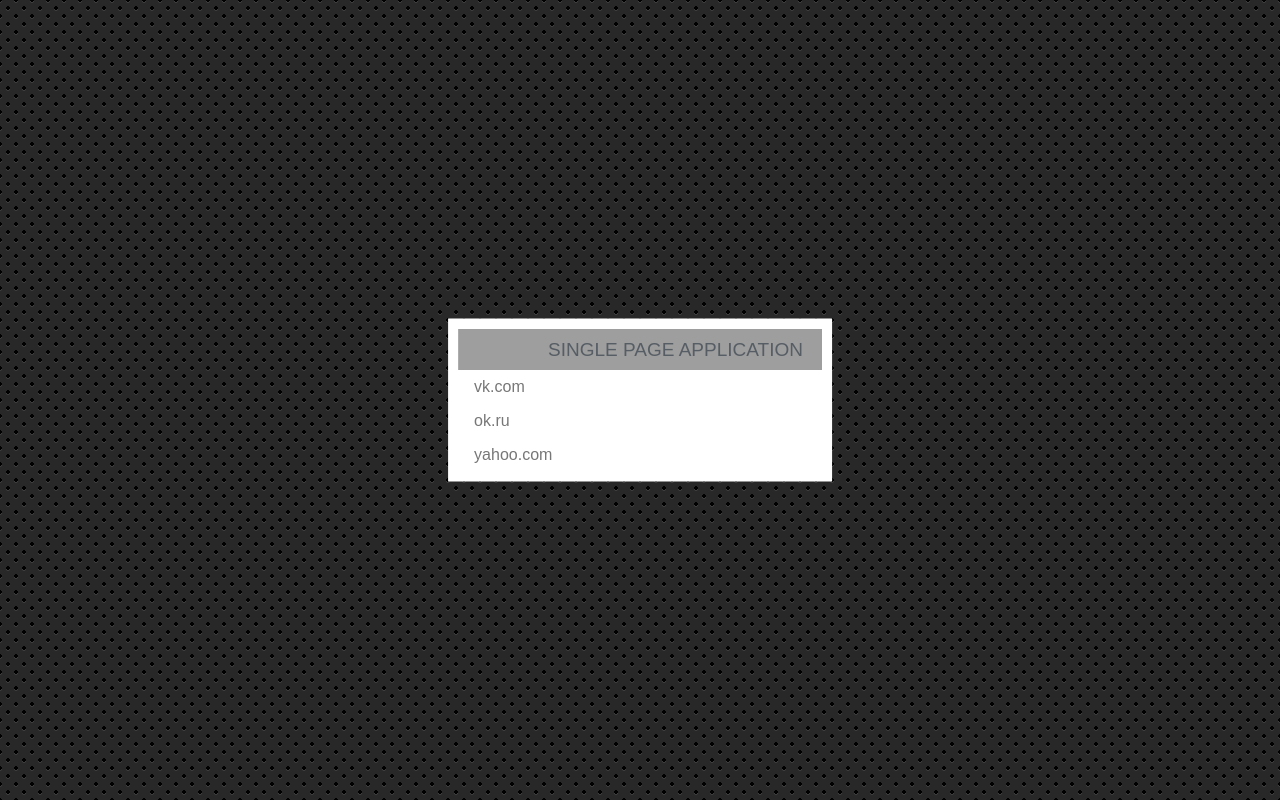
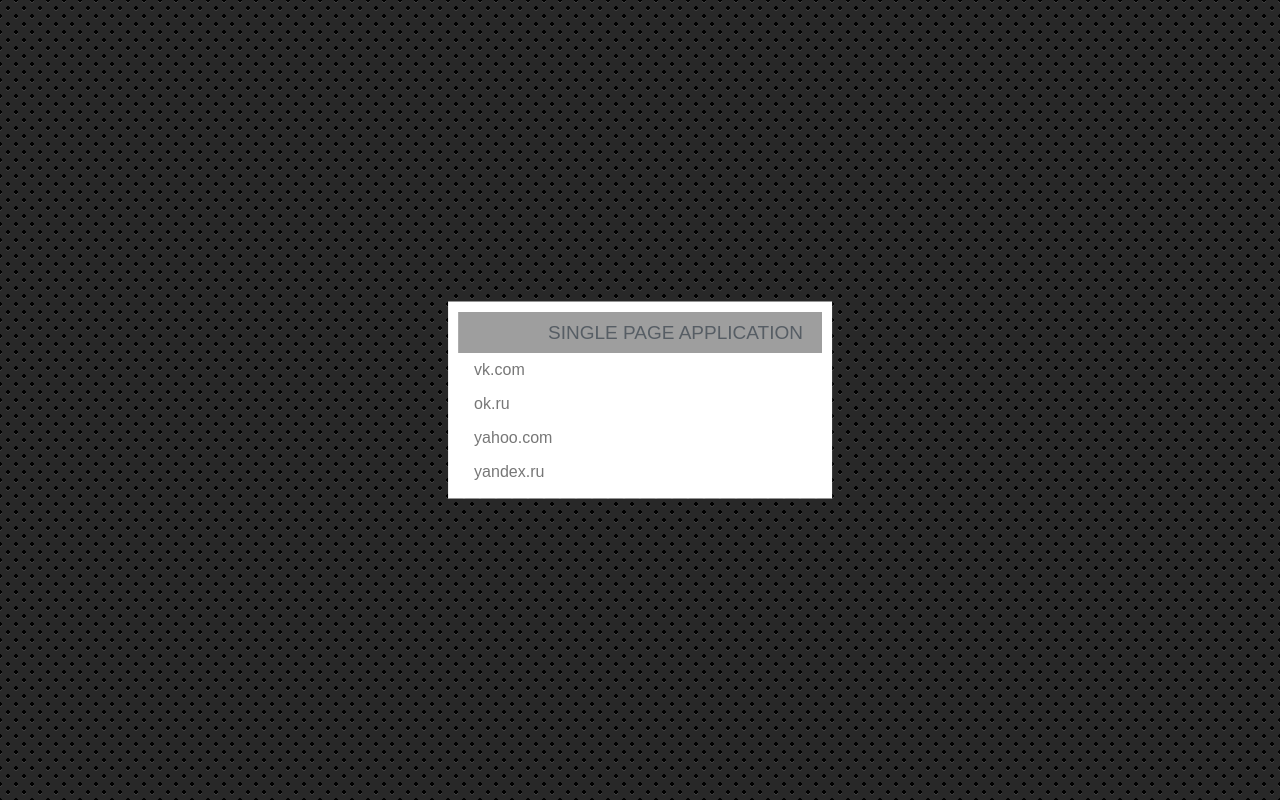
Before and after one commit to iketari/components_2130, a website: page index.html in a window 1280 px wide. Drawn offline with Linux system fonts and the light colour scheme; grey boxes are pictures that could not be loaded.

Commit message:
class work templates

```diff
--- a/blocks/app/app.js
+++ b/blocks/app/app.js
@@ -1,7 +1,42 @@
 (function () {
 	'use strict';
 
-	new Menu({
-		el: document.querySelector('.menu')
+	let Menu = window.Menu;
+
+	let menu = new Menu({
+		el: document.querySelector('.js-menu'),
+		data: {
+			title: 'SINGLE PAGE APPLICATION',
+			items: [
+				{
+					href: 'https://vk.com',
+					anchor: 'vk.com'
+				},
+				{
+					href: 'https://ok.ru',
+					anchor: 'ok.ru'
+				},
+				{
+					href: 'https://yahoo.com',
+					anchor: 'yahoo.com'
+				},
+				{
+					href: 'https://yandex.ru',
+					anchor: 'yandex.ru'
+				}
+			]
+		}
 	});
+
+	menu.el.addEventListener('remove', function (event) {
+		debugger;
+	});
+
+
+	menu.el.addEventListener('pick', function (event) {
+		debugger;
+	});
+
+	window.menu = menu;
+
 })();
--- a/blocks/menu/menu.js
+++ b/blocks/menu/menu.js
@@ -1,5 +1,21 @@
 (function() {
 	'use strict';
+
+	var TemplateEngine = function(html, options) {
+		var re = /<%([^%>]+)?%>/g, reExp = /(^( )?(if|for|else|switch|case|break|{|}))(.*)?/g, code = 'var r=[];\n', cursor = 0, match;
+		var add = function(line, js) {
+			js? (code += line.match(reExp) ? line + '\n' : 'r.push(' + line + ');\n') :
+				(code += line != '' ? 'r.push("' + line.replace(/"/g, '\\"') + '");\n' : '');
+			return add;
+		}
+		while(match = re.exec(html)) {
+			add(html.slice(cursor, match.index))(match[1], true);
+			cursor = match.index + match[0].length;
+		}
+		add(html.substr(cursor, html.length - cursor));
+		code += 'return r.join("");';
+		return new Function(code.replace(/[\r\t\n]/g, '')).apply(options);
+	}
 
 	/**
 	 * @class Menu
@@ -13,9 +29,22 @@
 		 */
 		constructor(opts) {
 			this.el = opts.el;
+			this.data = opts.data;
+
+			this.render();
+
 			this.list = this.el.querySelector('.menu__list');
+			this.title = this.el.querySelector('.menu__title');
 
 			this._initEvents();
+		}
+
+		/**
+		 * Теперь умнее!
+		 */
+		render () {
+			let _template = document.querySelector('#menu').innerHTML;
+			this.el.innerHTML = TemplateEngine(_template, this.data);
 		}
 
 		/**
@@ -52,7 +81,8 @@
 
 		/**
 		* Клик в любую область меню
-		* @param  {Event} event
+		* @param {Event} event
+		* @private
 		*/
 		_onClick(event) {
 			event.preventDefault();
@@ -71,11 +101,16 @@
 
 		/**
 		* Сказать миру о случившемся
-		* @param {string} type тип события
+		* @param {string} name тип события
 		* @param {Object} data объект события
 		*/
-		trigger () {
-			console.log(...arguments);
+		trigger (name, data) {
+			let widgetEvent = new CustomEvent(name, {
+		        bubbles: true,
+		        detail: data
+		      });
+
+		    this.el.dispatchEvent(widgetEvent);
 		}
 
 
@@ -83,4 +118,5 @@
 
 	// Export
 	window.Menu = Menu;
+
 })(window);
--- a/index.html
+++ b/index.html
@@ -11,27 +11,28 @@
 <body>
 
 <div class="app">
-
-	<div class="menu pure-menu custom-restricted-width">
-		<span class="menu__title pure-menu-heading">Single Page Application</span>
-		<ul class="menu__list pure-menu-list">
-			<li class="pure-menu-item" data-index="0">
-				<a class="pure-menu-link" href="https://vk.com" data-action="pick">vk.com</a>
-				<i class="close" data-action="remove"></i>
-			</li>
-			<li class="pure-menu-item" data-index="1">
-				<a class="pure-menu-link" href="https://ok.ru" data-action="pick">ok.ru</a>
-				<i class="close" data-action="remove"></i>
-			</li>
-			<li class="pure-menu-item" data-index="2">
-				<a class="pure-menu-link" href="https://yahoo.com" data-action="pick">yahoo.com</a>
-				<i class="close" data-action="remove"></i>
-			</li>
-		</ul>
-	</div>
+	<div class="js-menu"></div>
 </div>
 
 
+<script type="text/x-tmpl" id="menu">
+	<div class="menu pure-menu custom-restricted-width">
+		<span class="menu__title pure-menu-heading">
+			<%this.title%>
+		</span>
+		<ul class="menu__list pure-menu-list">
+
+			<%for (let i=0; i<this.items.length; i++) {%>
+				<li class="pure-menu-item" data-index="<%i%>">
+					<a class="pure-menu-link" href="<%this.items[i].href%>" data-action="pick">
+						<%this.items[i].anchor%>
+					</a>
+					<i class="close" data-action="remove"></i>
+				</li>
+			<%}%>
+		</ul>
+	</div>
+</script>
 
 
 
```
